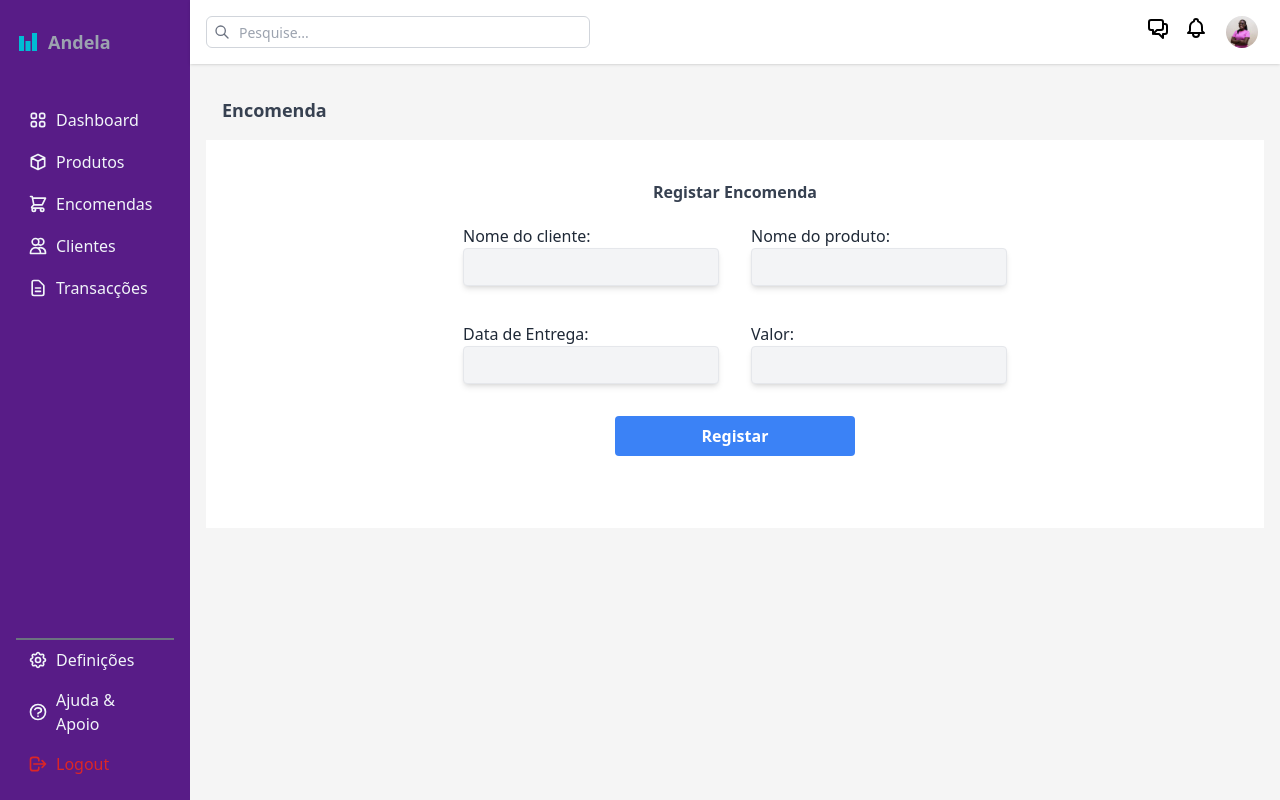
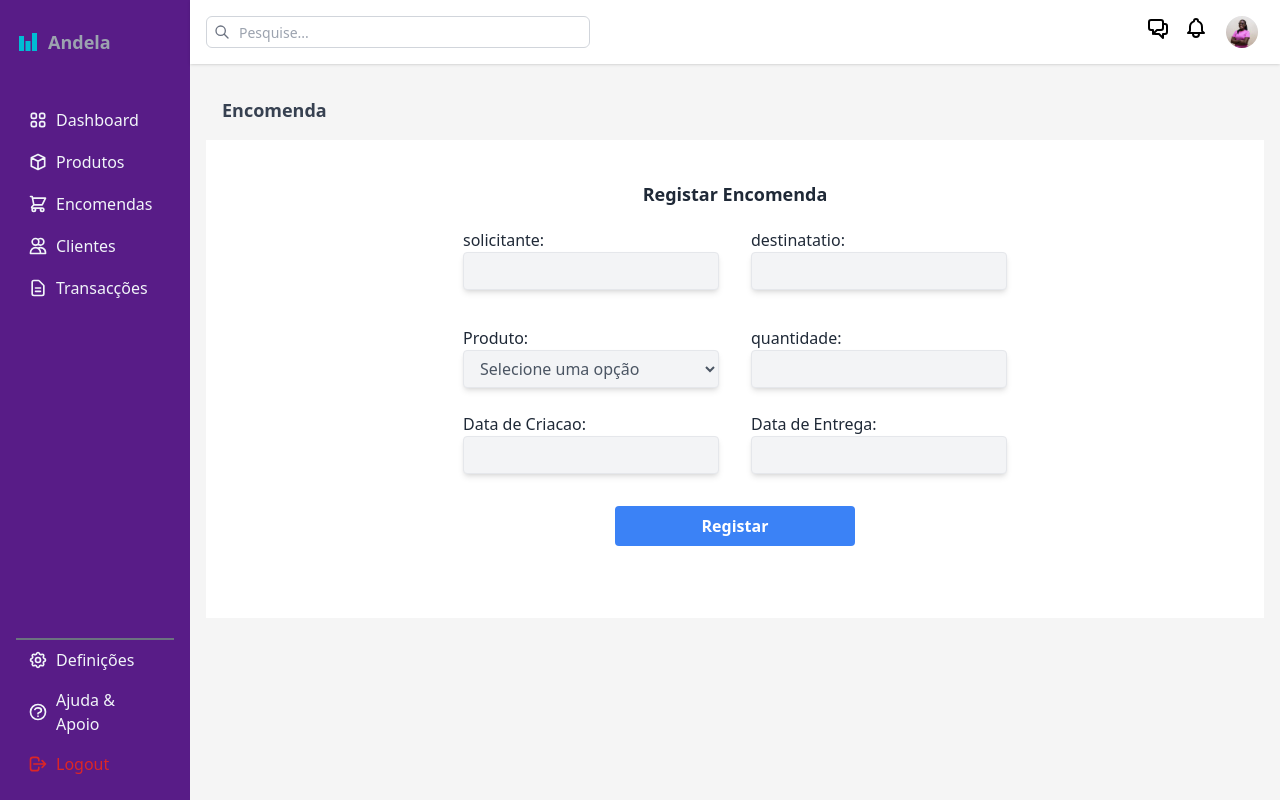
Before and after one commit to MatolaTheCoder/andela-sweet-gift, a React (Create React App) app: page /encomendas/add in a window 1280 px wide. Built offline with nearby package versions, Linux system fonts and the light colour scheme.

Commit message:
feat: refactor the inputs

```diff
--- a/src/components/EncomendaAdd.jsx
+++ b/src/components/EncomendaAdd.jsx
@@ -1,7 +1,66 @@
-import React from 'react'
+import React, { useState } from 'react'
 import InputGroup from './reusable/Input'
 
 export default function EncomendaAdd() {
+    const [produto, setProduto] = useState([]);
+    const [formData, setFormData] = useState({
+        solicitante: '',
+        destinatatio: '',
+        quantidade: '',
+        data_criacao: '',
+        data_entrega: '',
+        id_produto: '',
+    });
+    const handleInputChange = (e) => {
+        setFormData({
+            ...formData,
+            [e.target.name]: e.target.value,
+        });
+    };
+    const inputs = [
+        {
+            label: "solicitante",
+            name: "solicitante",
+            value: formData.solicitante,
+            onChange: handleInputChange,
+        },
+        {
+            label: "Produto",
+            name: "produto",
+            value: formData.id_produto,
+            onChange: handleInputChange,
+            options: produto.map((produto) => ({
+                value: produto.id,
+                label: produto.nome,
+            })),
+        },
+        {
+            label: "Data de Criacao",
+            name: "data_criacao",
+            value: formData.data_criacao,
+            onChange: handleInputChange,
+        },
+    ]
+    const inputs2 = [
+        {
+            label: "destinatatio",
+            name: "destinatatio",
+            value: formData.destinatatio,
+            onChange: handleInputChange,
+        },
+        {
+            label: "quantidade",
+            name: "quantidade",
+            value: formData.quantidade,
+            onChange: handleInputChange,
+        },
+        {
+            label: "Data de Entrega",
+            name: "data_entrega",
+            value: formData.data_entrega,
+            onChange: handleInputChange,
+        },
+    ]
     return (
         <div>
             <div className=' flex flex-col min-h-screen w-full'>
@@ -11,13 +70,13 @@ export default function EncomendaAdd() {
                 <div className="container w-full p-4 bg-white flex justify-center items-center ">
                     <form action="" method="post" className="w-full max-w-3xl p-6 ">
                         <div>
-                            <div className="w-full flex justify-center text-gray-700 font-bold pb-5">
-                                <span>Registar Encomenda</span>
+                            <div className="w-full flex justify-center text-gray-800 font-semibold pb-5">
+                                <span className='text-lg'>Registar Encomenda</span>
                             </div>
                             <div className="w-full flex justify-center">
                                 <div className="grid grid-cols-1 md:grid-cols-2 gap-8">
-                                    <InputGroup label1="Nome do cliente" label2="Data de Entrega"  />
-                                    <InputGroup label1="Nome do produto" label2="Valor"  />
+                                    <InputGroup inputs={inputs} />
+                                    <InputGroup inputs={inputs2} />
                                 </div>
                             </div>
                         </div>
--- a/src/components/ProdutosAdd.jsx
+++ b/src/components/ProdutosAdd.jsx
@@ -1,28 +1,69 @@
-import React from 'react';
+import React, { useState } from 'react';
 import InputGroup from './reusable/Input';
 
 export default function ProdutosAdd() {
+  const [formData, setFormData] = useState({
+    nome_produto: '',
+    preco: '',
+    descricao: '',
+    data_criacao: '',
+  });
+  const handleInputChange = (e) => {
+    setFormData({
+      ...formData,
+      [e.target.name]: e.target.value,
+    });
+  };
+  const inputs = [
+    {
+      label: "Nome do produto",
+      name: "nome_produto",
+      value: formData.nome_produto,
+      onChange: handleInputChange,
+    },
+    {
+      label: "Descricao",
+      name: "descricao",
+      value: formData.descricao,
+      onChange: handleInputChange,
+    },
+  ]
+
+  const inputs2 = [
+    {
+      label: "Preço do produto",
+      name: "preco",
+      value: formData.preco,
+      onChange: handleInputChange,
+    },
+    {
+      label: "Data de criacao",
+      name: "data_criacao",
+      value: formData.data_criacao,
+      onChange: handleInputChange,
+    },
+  ]
   return (
     <div className=' flex flex-col min-h-screen w-full'>
       <div className="title text-gray-700 flex text-lg p-4 font-semibold ">
         <p className=''>Produtos</p>
       </div>
       <div className="container w-full p-4 bg-white flex justify-center items-center ">
-        <form action="" method="post" className="w-full max-w-3xl p-6 shadow-lg">
+        <form action="" method="post" className="w-full max-w-3xl p-6 ">
           <div>
             <div className="w-full flex justify-center text-gray-700 font-bold pb-5">
               <span>Adicionar produtos</span>
             </div>
-            <div className="w-full m-auto">
+            <div className="w-full flex justify-center">
               <div className="grid grid-cols-1 md:grid-cols-2 gap-8">
-                <InputGroup label1="Nome do produto" label2="Descricao" />
-                <InputGroup label1="Preço do produto" label2="Data de criacao"/>
+                <InputGroup inputs={inputs} />
+                <InputGroup inputs={inputs2} />
               </div>
             </div>
           </div>
           <div className="flex justify-center p-8">
-            <button className="w-4/5 bg-blue-500 hover:bg-blue-700 text-white font-bold py-2 px-4 rounded">
-              Adicionar Produto
+            <button className="w-60 bg-blue-500 hover:bg-blue-700 text-white font-bold py-2 px-4 rounded">
+              Registar
             </button>
           </div>
         </form>
--- a/src/components/reusable/Input.jsx
+++ b/src/components/reusable/Input.jsx
@@ -1,19 +1,40 @@
 import React from 'react'
 
-function InputGroup({ label1, label2, label3 }) {
-    return (
-      <div className="flex flex-col space-y-6">
-        <InputWrapper label={label1} />
-        {label2 && <InputWrapper label={label2} />}
-        {label3 && <InputWrapper label={label3} />}
-      </div>
-    );
-  }
+// function InputGroup({ label1, label2, label3 }) {
+//   return (
+//     <div className="flex flex-col space-y-6">
+//       <InputWrapper label={label1} />
+//       {label2 && <InputWrapper label={label2} />}
+//       {label3 && <InputWrapper label={label3} />}
+//     </div>
+//   );
+// }
 
-  function InputWrapper({ label, name, value, onChange, disabled, type }) {
+function InputWrapper({ label, name, value, onChange, disabled, type, options }) {
   return (
     <div className="w-full mb-3">
-        <label htmlFor={name} className="block text-md text-gray-800">{label}:</label>
+      <label htmlFor={name} className="block text-md text-gray-800">
+        {label}:
+      </label>
+      {options ? (
+        <select
+          id={name}
+          name={name}
+          value={value}
+          onChange={onChange}
+          disabled={disabled}
+          className="w-64 bg-gray-100 text-gray-600 border border-gray-200 rounded shadow-md px-3 py-1.5 focus:outline-none focus:border-blue-200"
+        >
+          <option value="" disabled>
+            Selecione uma opção
+          </option>
+          {options.map((option, index) => (
+            <option key={index} value={option.value}>
+              {option.label}
+            </option>
+          ))}
+        </select>
+      ) : (
         <input
           type={type || "text"}
           id={name}
@@ -23,8 +44,22 @@ function InputGroup({ label1, label2, label3 }) {
           disabled={disabled}
           className="w-64 bg-gray-100 text-gray-600 border border-gray-200 rounded shadow-md px-3 py-1.5 focus:outline-none focus:border-blue-200"
         />
+      )}
     </div>
   );
 }
 
+InputGroup.defaultProps = {
+  inputs: [],
+};
+
+function InputGroup({ inputs }) {
+  return (
+    <div className="flex flex-col space-y-6">
+      {inputs.map((input, index) => (
+        <InputWrapper key={index} {...input} />
+      ))}
+    </div>
+  );
+}
 export default InputGroup;
```
Lines whose indentation alone changed are shown as unchanged.
